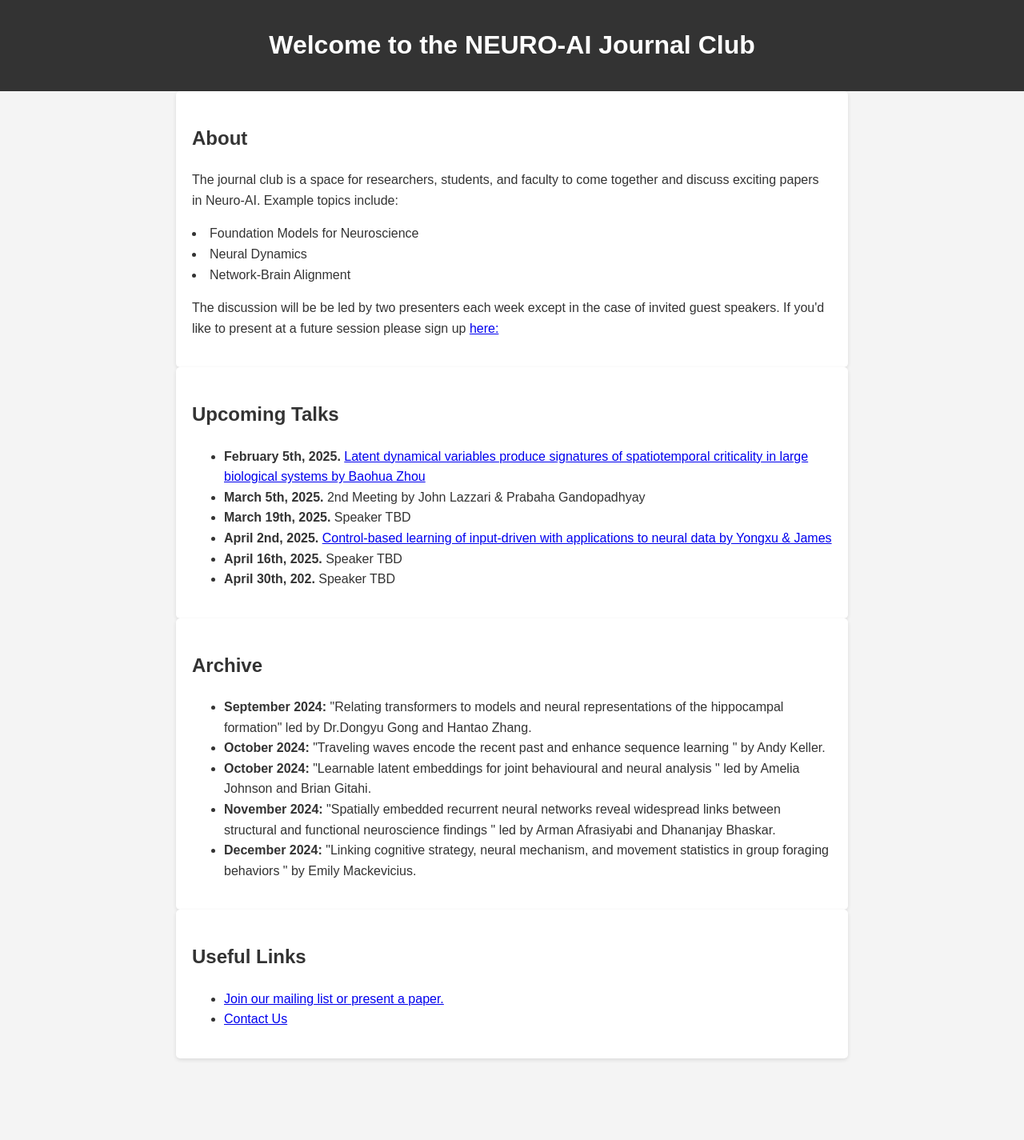
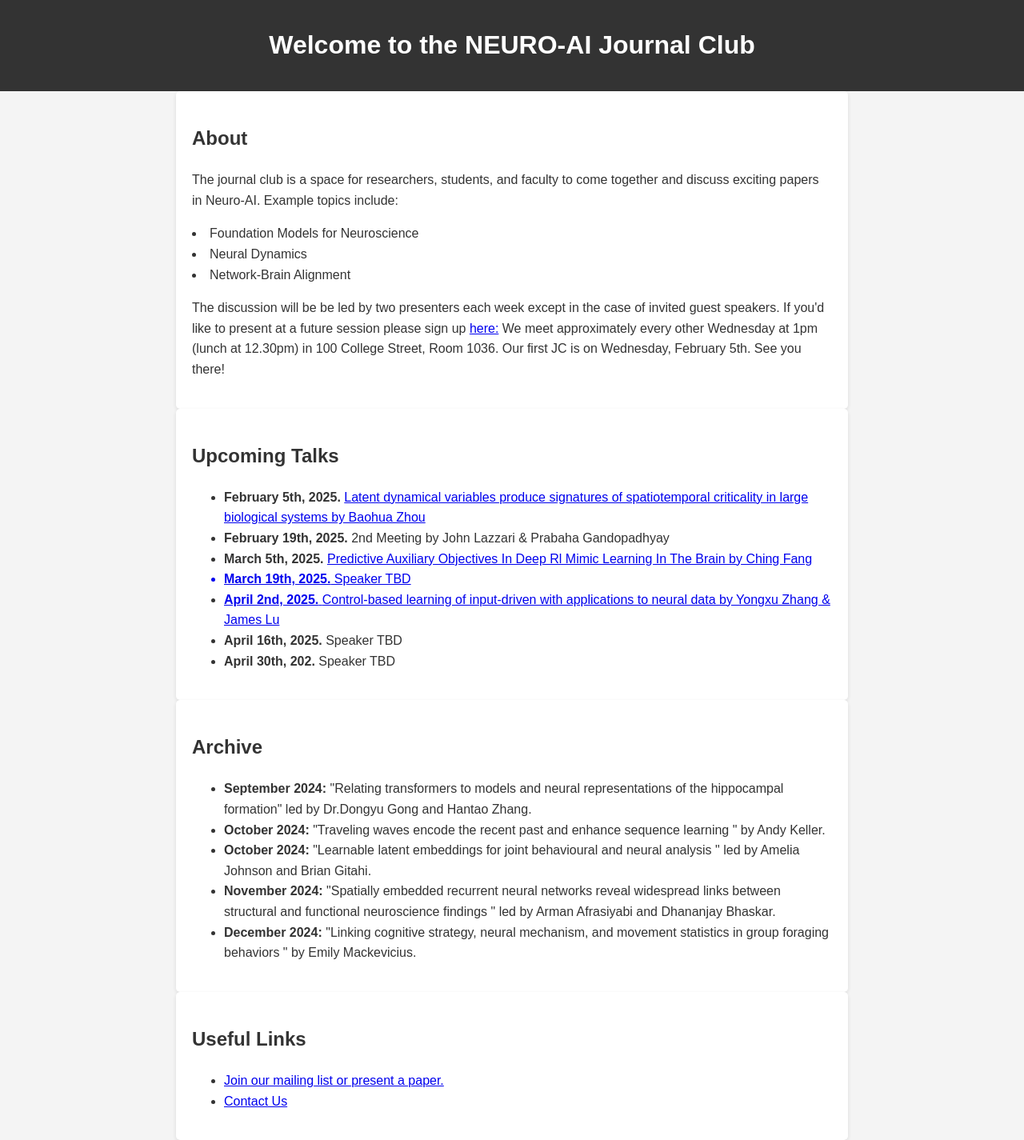
Before and after one commit to WTI-NEURO-AI-JOURNAL-CLUB/NEURO-AI_JC, a Jekyll site: the page index.html, which Jekyll copies as it is, in a window 1280 px wide. Shown: the whole page at 80% size. Built offline with Jekyll 4.4.1, drawn with Linux system fonts in a browser that asks for light colours; before the commit the page ends 1323 px from its top, so only the background shows below that.

Commit message:
Update index.html

```diff
--- a/index.html
+++ b/index.html
@@ -45,6 +45,9 @@
 
         <P>
         The discussion will be be led by two presenters each week except in the case of invited guest speakers. If you'd like to present at a future session please sign up <a href="https://docs.google.com/forms/d/e/1FAIpQLSdH2jUxdBYuuWbxt0IAOVSJZIrJu-Xjj51mi-1zuVUOHHSLtA/viewform" target="_blank">here:</a>
+
+        We meet approximately every other Wednesday at 1pm (lunch at 12.30pm) in 100 College Street, Room 1036. Our first JC is on Wednesday, February 5th. See you there!
+
         </p>
 
     </section>
@@ -54,10 +57,11 @@
         <h2>Upcoming Talks</h2>
         <ul>
             <li><strong>February 5th, 2025.</strong> <a href= "https://link.aps.org/accepted/10.1103/PhysRevLett.126.118302"> Latent dynamical variables produce signatures of spatiotemporal criticality in large biological systems by Baohua Zhou </a></li>
-            <li><strong> March 5th, 2025.</strong> 2nd Meeting by John Lazzari & Prabaha Gandopadhyay </li>
+            <li><strong> February 19th, 2025.</strong> 2nd Meeting by John Lazzari & Prabaha Gandopadhyay </li>
+            <li><strong> March 5th, 2025.</strong> <a href= "https://arxiv.org/pdf/2310.06089"> Predictive Auxiliary Objectives In Deep Rl Mimic Learning In The Brain by Ching Fang </li>
             <li><strong> March 19th, 2025.</strong> Speaker TBD </li>
-            <li><strong> April 2nd, 2025.</strong> <a href="https://www.biorxiv.org/content/10.1101/2021.10.07.463540v2.full.pdf"> Control-based learning of input-driven with applications to neural data by Yongxu & James </a></li>
-            <li><strong> April 16th, 2025.</strong> Speaker TBD  </li>
+            <li><strong> April 2nd, 2025.</strong> <a href="https://www.biorxiv.org/content/10.1101/2021.10.07.463540v2.full.pdf"> Control-based learning of input-driven with applications to neural data by Yongxu Zhang & James Lu </a></li>
+            <li><strong> April 16th, 2025.</strong>  Speaker TBD </li>
             <li><strong> April 30th, 202.</strong> Speaker TBD </li>
         </ul>
     </section>
```
